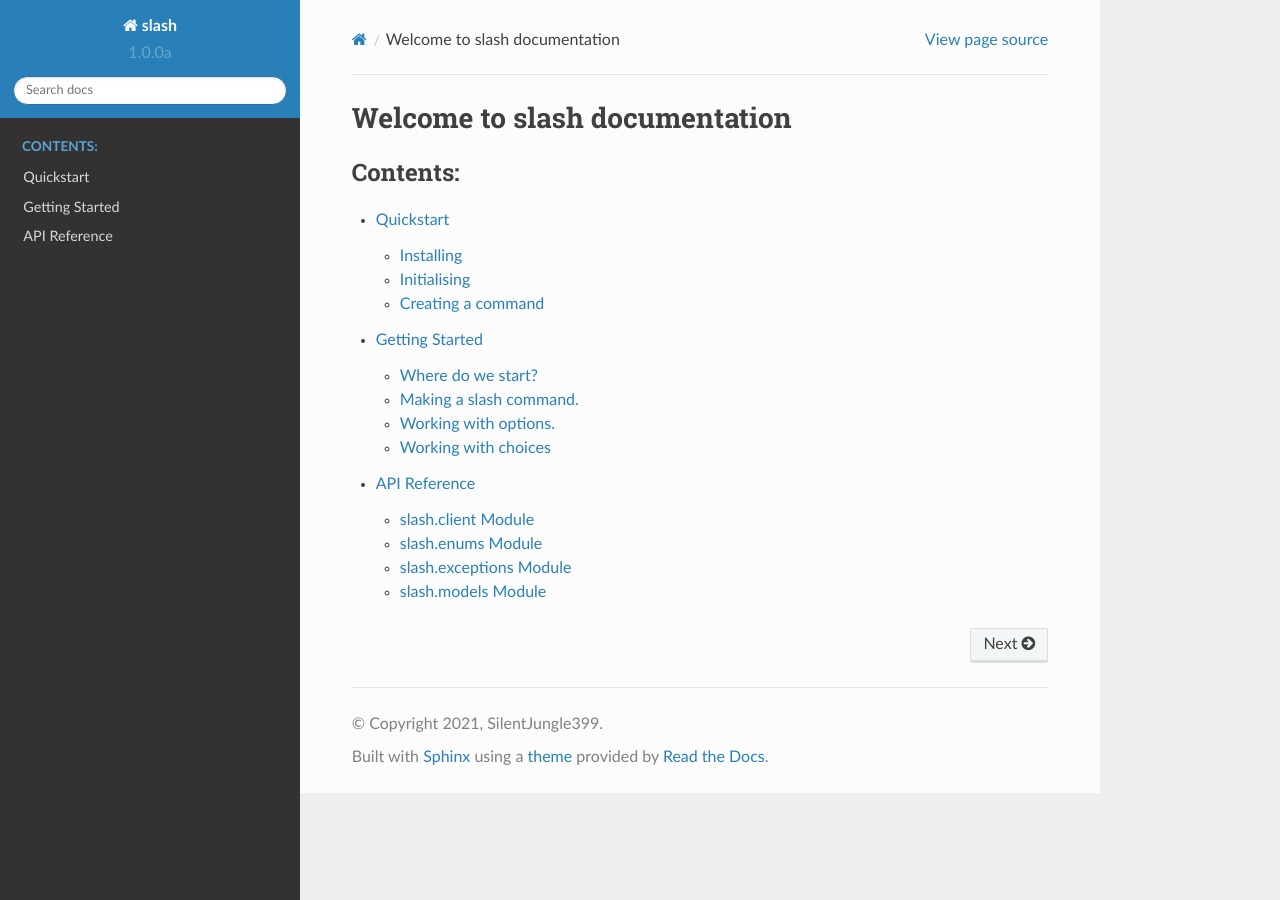
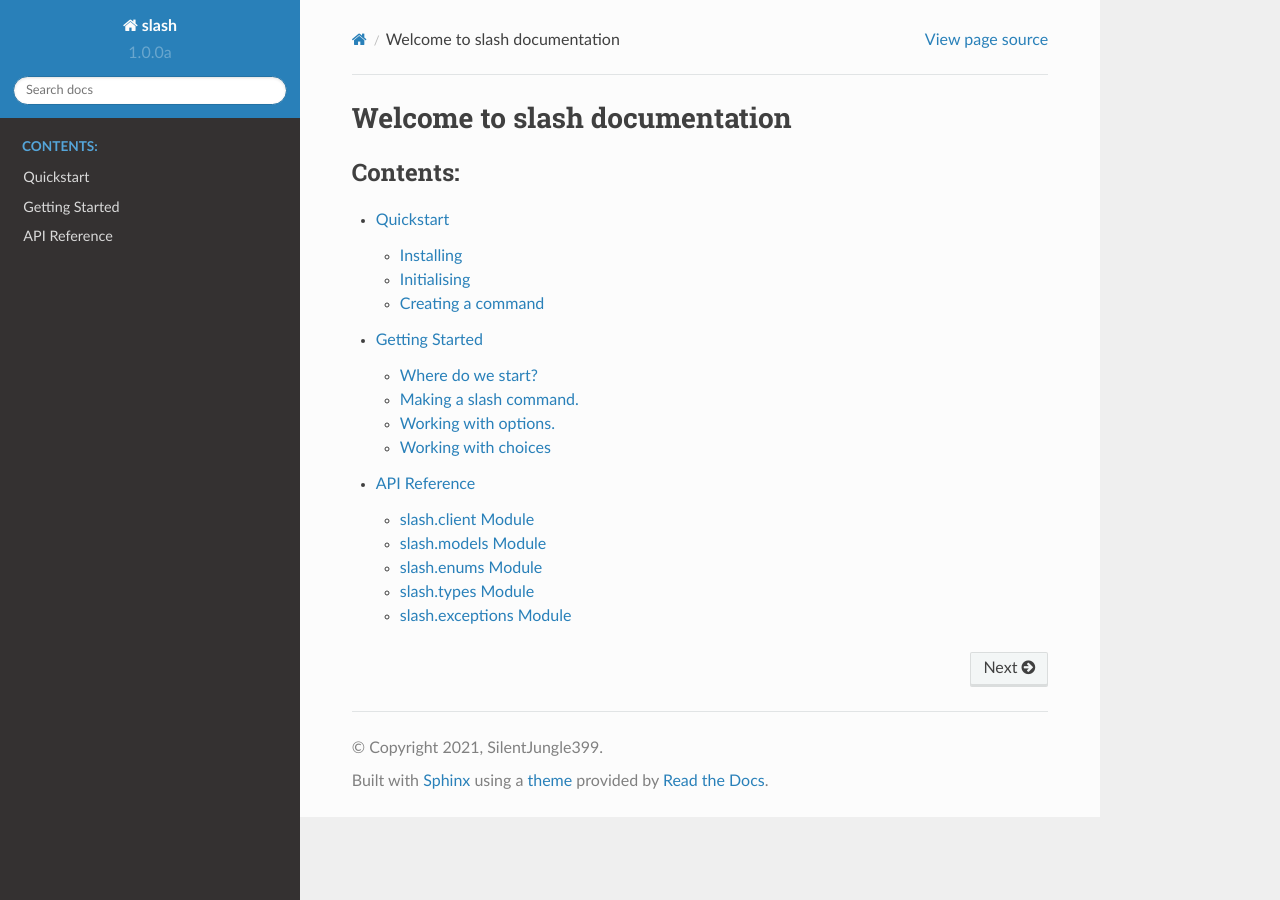
Before and after one commit to SilentJungle399/dpy-appcommands, a Sphinx documentation site: the page built from docs/index.rst, in a window 1280 px wide. Built offline with Sphinx 7.4.7 and the Read the Docs theme 2.0.0, drawn with Linux system fonts in a browser that asks for light colours; part of the change alters nothing that is shown.

```diff
--- a/docs/api.rst
+++ b/docs/api.rst
@@ -19,12 +19,39 @@ slash.client Module
 .. autoclass:: SlashClient
     :members:
 
+slash.models Module
+----------------------------------
+
+.. currentmodule:: slash.models
+
+.. autoclass:: InteractionContext
+    :members:
+
+.. autoclass:: Choice
+    :members:
+
+.. autoclass:: Option
+    :members:
+
+.. autoclass:: SlashCommand
+    :members:
+
+.. autofunction:: command
+
 slash.enums Module
 ----------------------------------
 
 .. currentmodule:: slash.enums
 
 .. autoclass:: OptionType
+    :members:
+
+slash.types Module
+---------------------------------
+
+.. currentmodule:: slash.types
+
+.. autoclass:: StoredCommand
     :members:
 
 slash.exceptions Module
@@ -52,22 +79,3 @@ slash.exceptions Module
 
 .. autoclass:: ExtensionNotLoaded
     :members:
-
-slash.models Module
-----------------------------------
-
-.. currentmodule:: slash.models
-
-.. autoclass:: InteractionContext
-    :members:
-
-.. autoclass:: Choice
-    :members:
-
-.. autoclass:: Option
-    :members:
-
-.. autoclass:: SlashCommand
-    :members:
-
-.. autofunction:: command
```
